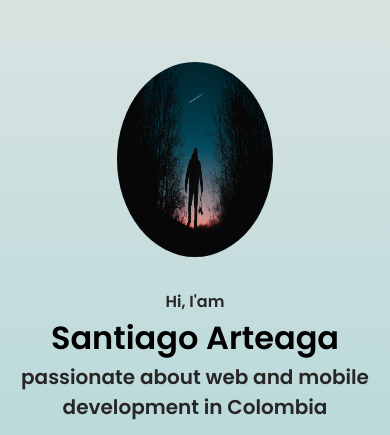
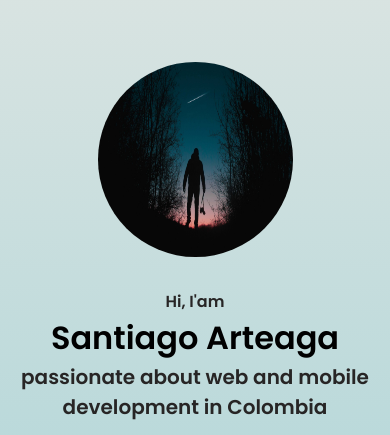
Before and after one commit to tiagoARTF/tiagoARTF.github.io, a plain HTML site: page index.html in a window 390 px wide. Shown: the part 115-550 px from the top of the page. Drawn offline with nearby package versions, Linux system fonts and the light colour scheme.

Commit message:
Update mediaqueries.css

```diff
--- a/mediaqueries.css
+++ b/mediaqueries.css
@@ -34,7 +34,7 @@
     margin: 0 5%;
   }
   .section__pic-container {
-    width: 225px;
+    width: 270px;
     height: 275px;
     margin: 0 auto 2rem;
   }
@@ -82,7 +82,7 @@
     text-align: center;
   }
   .section__pic-container {
-    width: 40vw;
+    width: 50vw;
     height: 50vw;
     justify-content: center;
   }
```
